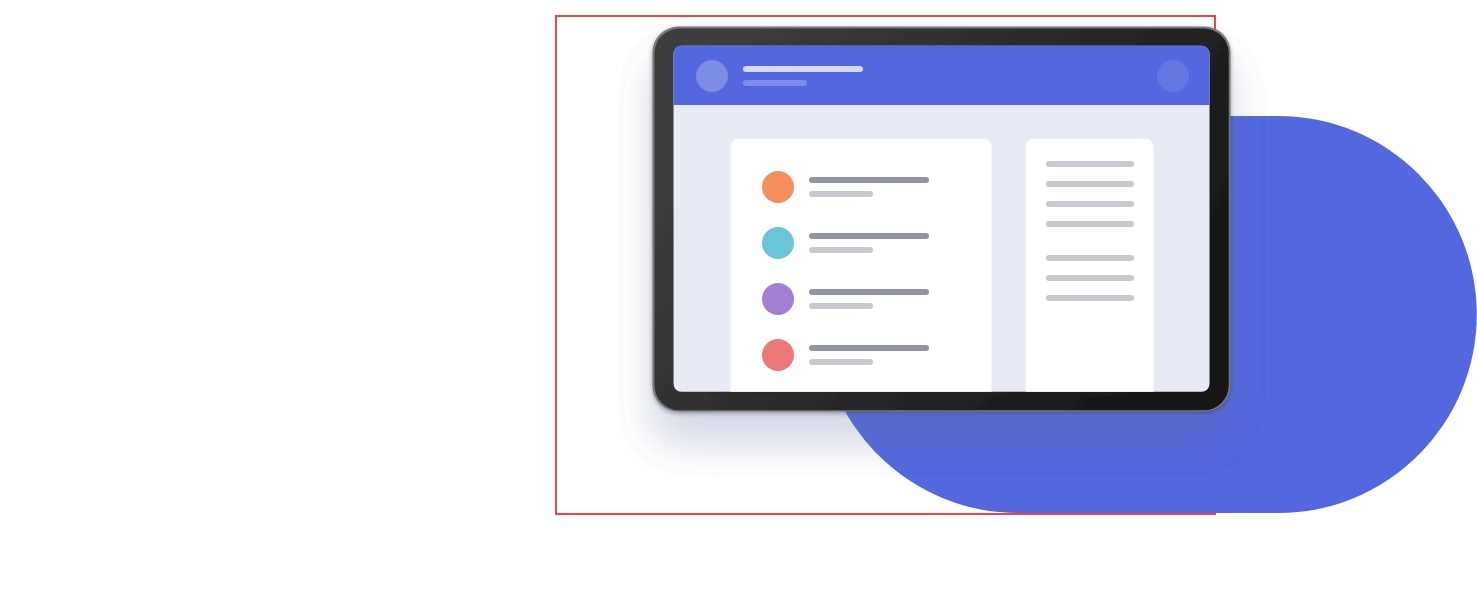
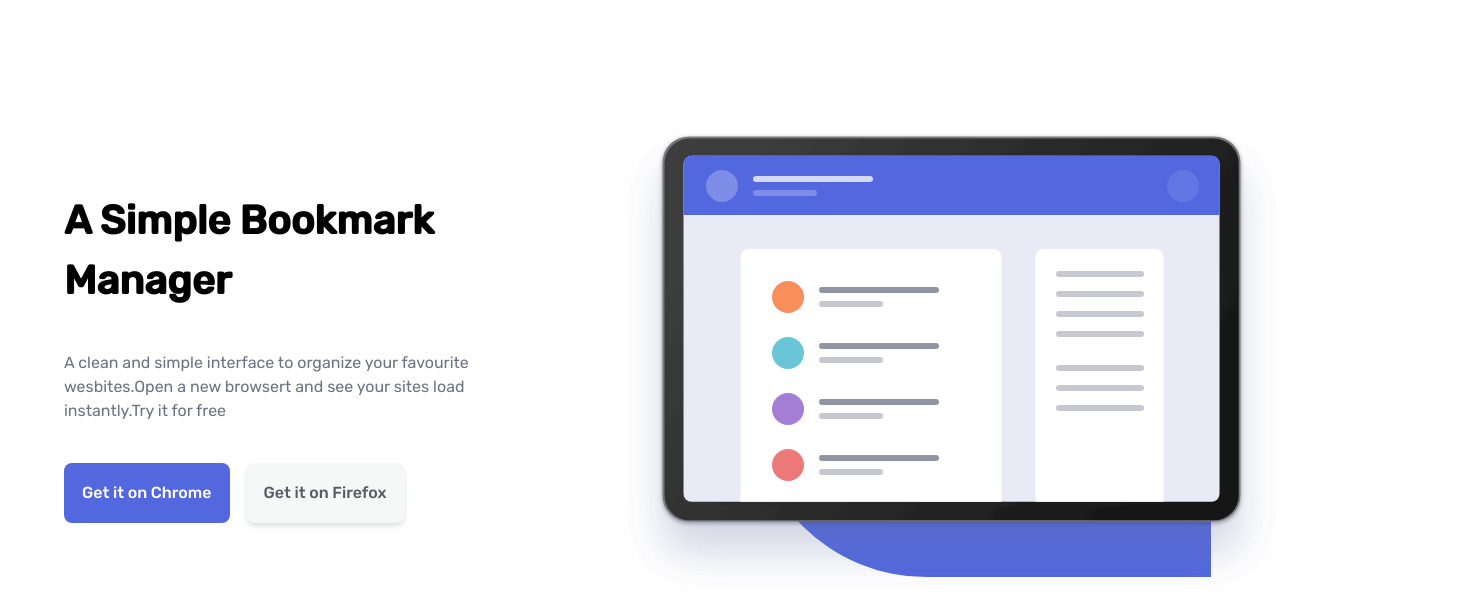
Before and after one commit to Biki-das/Bookmarking-app, a website built with Vite: page index.html in a window 1280 px wide. Shown: the part 58-674 px from the top of the page, 1477 px wide, since content can reach past the window. Built offline with nearby package versions, Linux system fonts and the light colour scheme.

```diff
--- a/index.html
+++ b/index.html
@@ -14,7 +14,7 @@
   <body class="relative overflow-hidden">
     <div
       id="mobile-nav"
-      class="animate-slideup absolute w-full h-screen bg-veryDarkBlue bg-opacity-90 flex-col justify-between hidden z-[999]"
+      class="animate-slideup top-0 fixed w-screen h-screen bg-veryDarkBlue bg-opacity-90 flex-col justify-between hidden z-[999]"
     >
       <section>
         <div class="flex w-[90%] mx-auto justify-between p-6 items-center">
@@ -91,7 +91,7 @@
     </div>
     <nav
       id="navbar"
-      class="container flex w-[90%] sm:w-[80rem] mx-auto p-6 justify-between items-center"
+      class="container flex w-[98%] sm:w-[80rem] mx-auto p-6 justify-between items-center"
     >
       <svg width="148" height="25" xmlns="http://www.w3.org/2000/svg">
         <g fill="none" fill-rule="evenodd">
@@ -154,16 +154,40 @@
       </svg>
     </nav>
     <main
-      class="h-[500px] w-[90%] mt mx-auto flex flex-col lg:flex-row justify-between relative"
+      class="h-[500px] w-[100%] mx-auto flex flex-col lg:flex-row justify-between mt-28"
     >
-      <section class="order-2 lg:order-1"></section>
-      <article class="order-1 lg:order-2 relative border-2 border-red-500">
+      <section class="order-2 lg:order-1 flex-1 lg:ml-16 2xl:ml-36 mt-16">
+        <h1 class="text-[40px] font-bold text-center lg:text-left">
+          A Simple Bookmark <br />
+          Manager
+        </h1>
+        <p class="text-gray-500 text-center lg:text-left mt-10">
+          A clean and simple interface to organize your favourite
+          <br class="hidden lg:block" />
+          wesbites.Open a new browsert and see your sites load
+          <br class="hidden lg:block" />
+          instantly.Try it for free
+        </p>
+        <div class="flex gap-x-4 justify-center lg:justify-start mt-10">
+          <button
+            class="p-4 bg-softBlue rounded-lg text-white font-medium hover:bg-white border-2 border-transparent hover:border-softBlue hover:text-softBlue transition-[background,border,color] duration-[0.3s]"
+          >
+            Get it on Chrome
+          </button>
+          <button
+            class="p-4 rounded-lg text-[#575a63] font-medium bg-[#f6f8f7] shadow-md border-2 border-transparent hover:border-[#575a63] hover:bg-white transition-[background,border,color] duration-[0.3s]"
+          >
+            Get it on Firefox
+          </button>
+        </div>
+      </section>
+      <article class="order-1 lg:order-2 relative">
         <img
-          class="relative z-10 flex-1 lg:left-14"
+          class="relative z-10 flex-1"
           src="./Assests/images/illustration-hero.svg"
         />
         <div
-          class="bg-softBlue w-full h-[80%] absolute top-[20%] rounded-full translate-x-[30%] lg:translate-x-[40%]"
+          class="bg-softBlue w-[70%] h-[70%] absolute top-[20%] left-32 rounded-l-full right-0"
         ></div>
       </article>
     </main>
```
